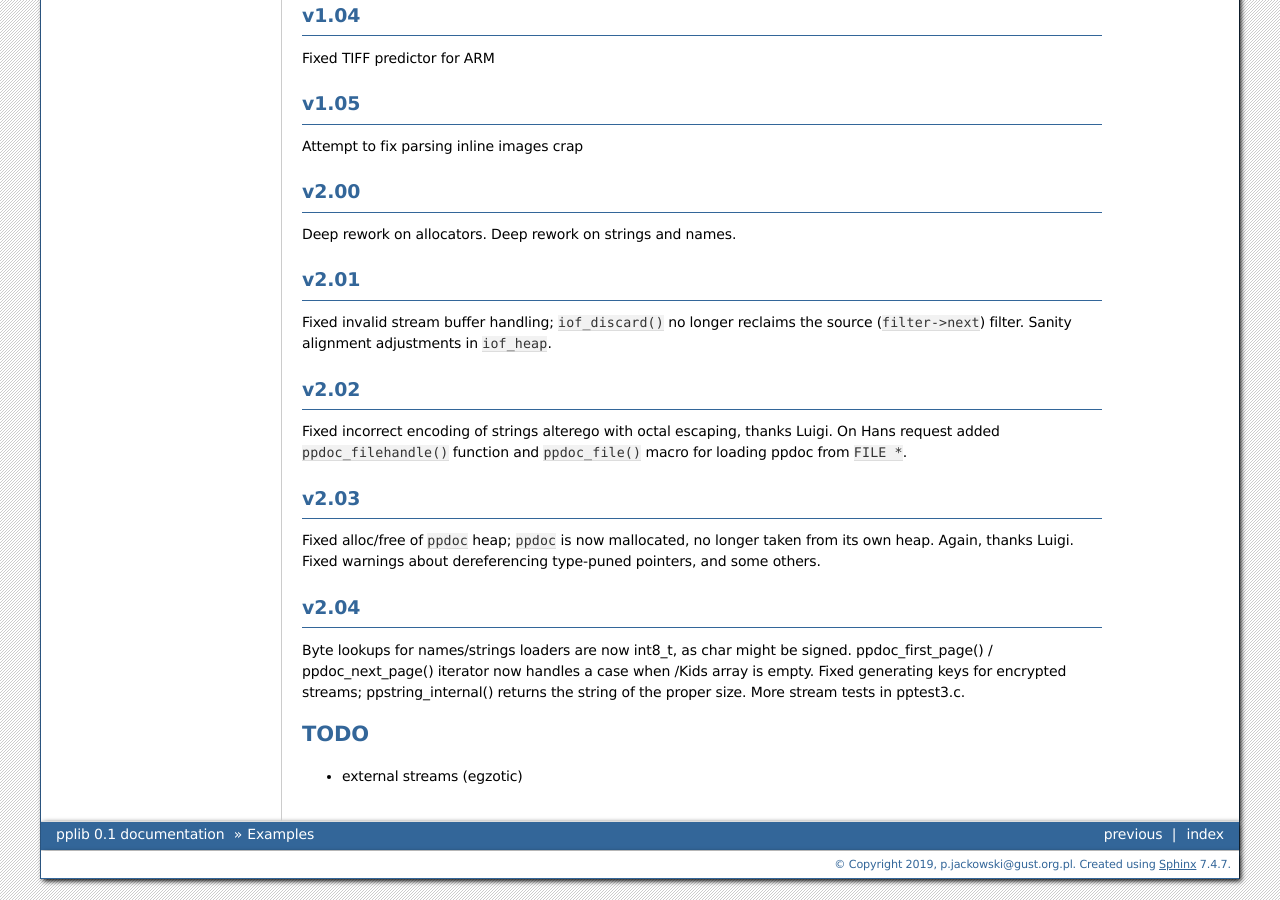
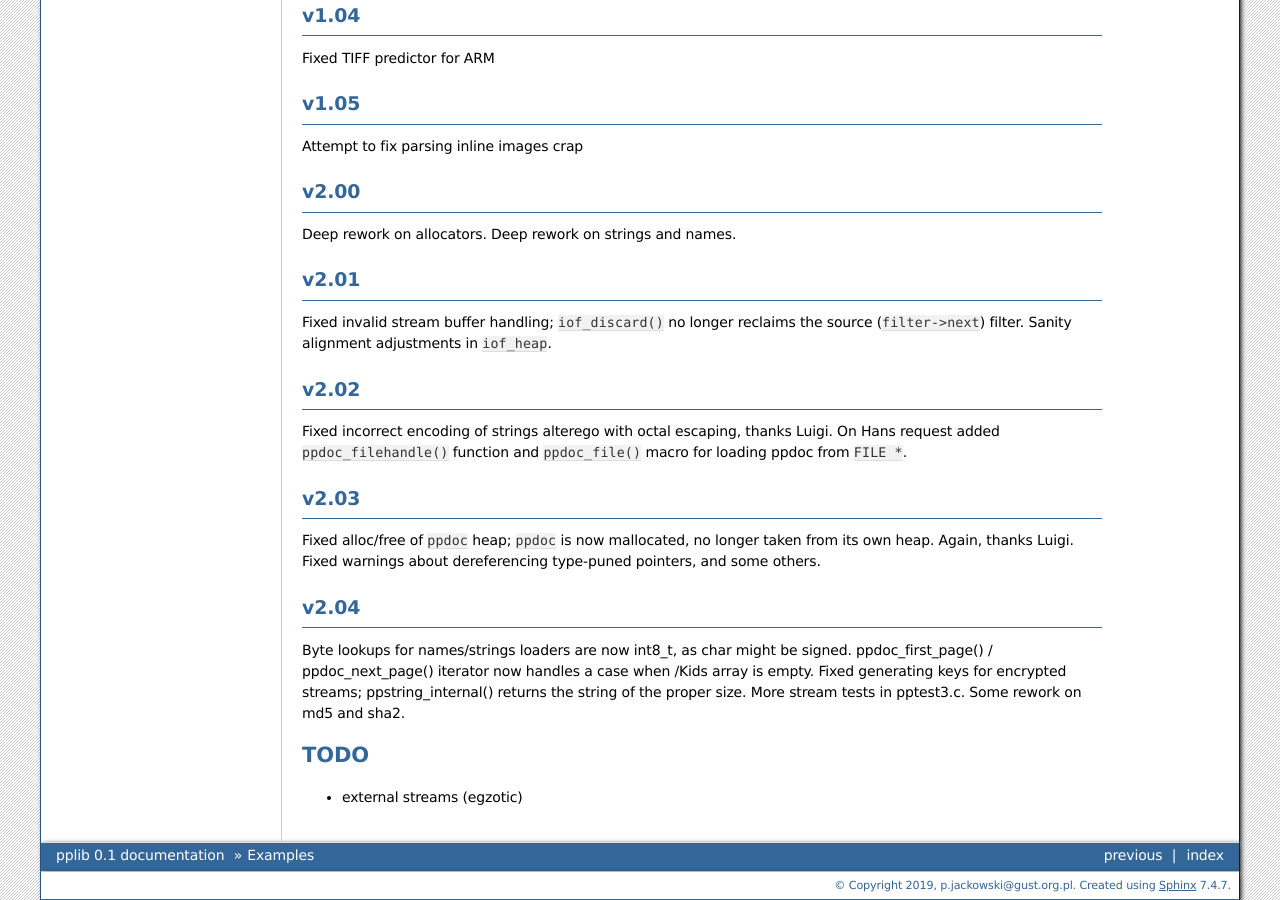
Before and after one commit to contextgarden/pplib, a Sphinx documentation site: the page built from doc/ppcode.rst, in a window 1280 px wide and 900 px high, scrolled down 1418 px. Built offline with Sphinx 7.4.7, drawn with Linux system fonts in a browser that asks for light colours.

Commit message:
documentation update

```diff
--- a/doc/ppcode.rst
+++ b/doc/ppcode.rst
@@ -88,6 +88,7 @@ Byte lookups for names/strings loaders are now int8_t, as char might be signed.
 ppdoc_first_page() / ppdoc_next_page() iterator now handles a case when /Kids array is empty.
 Fixed generating keys for encrypted streams; ppstring_internal() returns the string of the proper size.
 More stream tests in pptest3.c.
+Some rework on md5 and sha2.
 
 TODO
 ====
```
Also changed, not shown: 6 other files.
